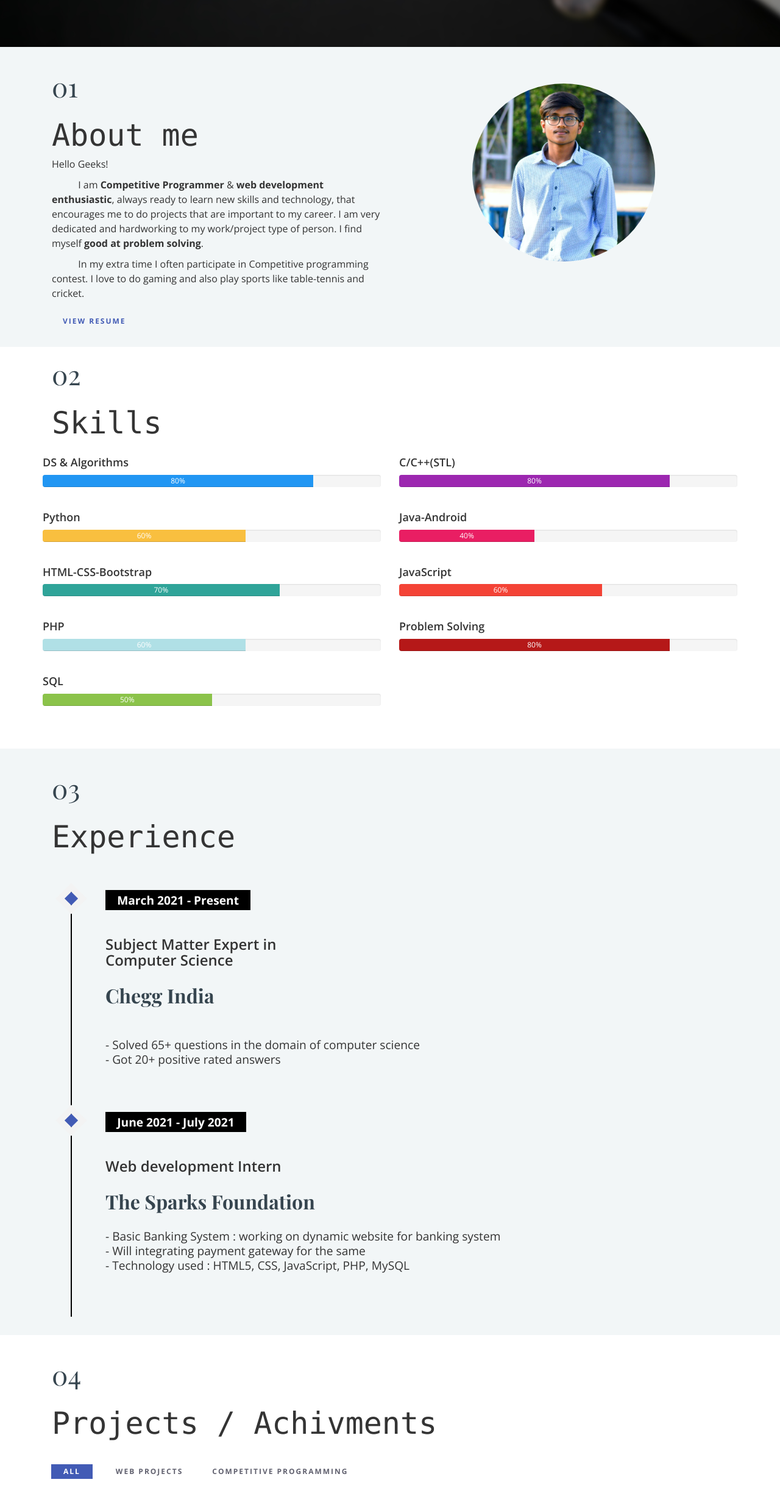
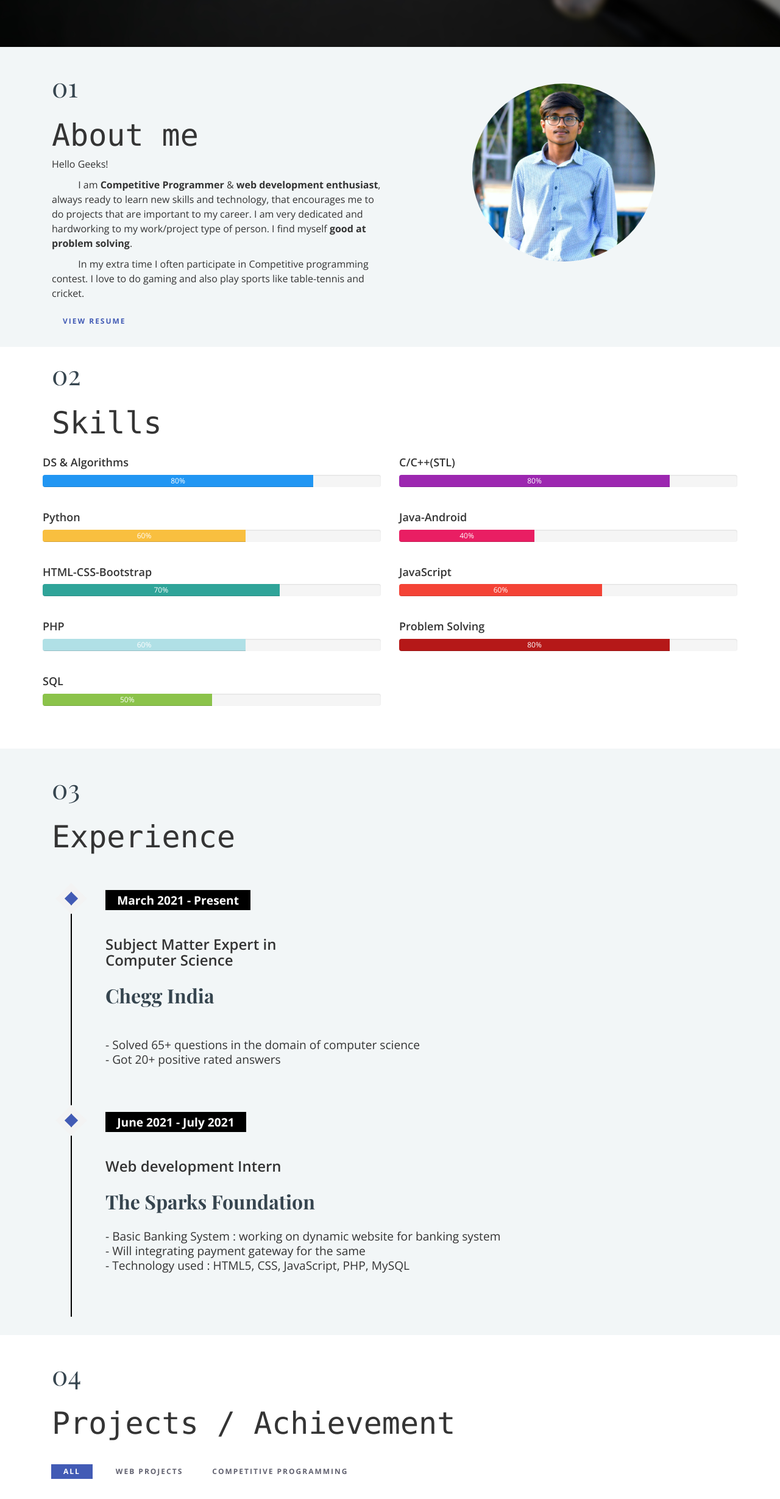
Before and after one commit to iharshmehta/iharshmehta.github.io, a plain HTML site: page index.html in a window 1280 px wide. Shown: the part 723-3182 px from the top of the page at 61% size. Drawn offline with nearby package versions, Linux system fonts and the light colour scheme; files whose address does not match are found by name; a web font is replaced by a local one.

Commit message:
Update index.html

```diff
--- a/index.html
+++ b/index.html
@@ -68,7 +68,7 @@
                 <!-- <div class="h-50"></div> -->
 
                 <p>Hello Geeks!</p>
-                <p style="text-indent: 8%;">I am <strong>Competitive Programmer</strong> & <strong>web development enthusiastic</strong>, always ready to learn new skills and technology, that encourages me to do projects that are important to my career. I am very dedicated and hardworking to my work/project type of person. I find myself <strong>good at problem solving</strong>.
+                <p style="text-indent: 8%;">I am <strong>Competitive Programmer</strong> & <strong>web development enthusiast</strong>, always ready to learn new skills and technology, that encourages me to do projects that are important to my career. I am very dedicated and hardworking to my work/project type of person. I find myself <strong>good at problem solving</strong>.
                 </p>
                 <p style="text-indent: 8%;">In my extra time I often participate in Competitive programming contest. I love to do gaming and also play sports like table-tennis and cricket.</p>
                 <!-- <div class="h-50"></div> -->
@@ -264,7 +264,7 @@
         <div class="container">
             <div class="col-md-12">
                 <h4>04</h4>
-                <h1 class="size-50">Projects / Achivments</h1>
+                <h1 class="size-50">Projects / Achievement</h1>
             </div>
             <!-- main container -->
             <div class="main-container portfolio-inner clearfix">
```
